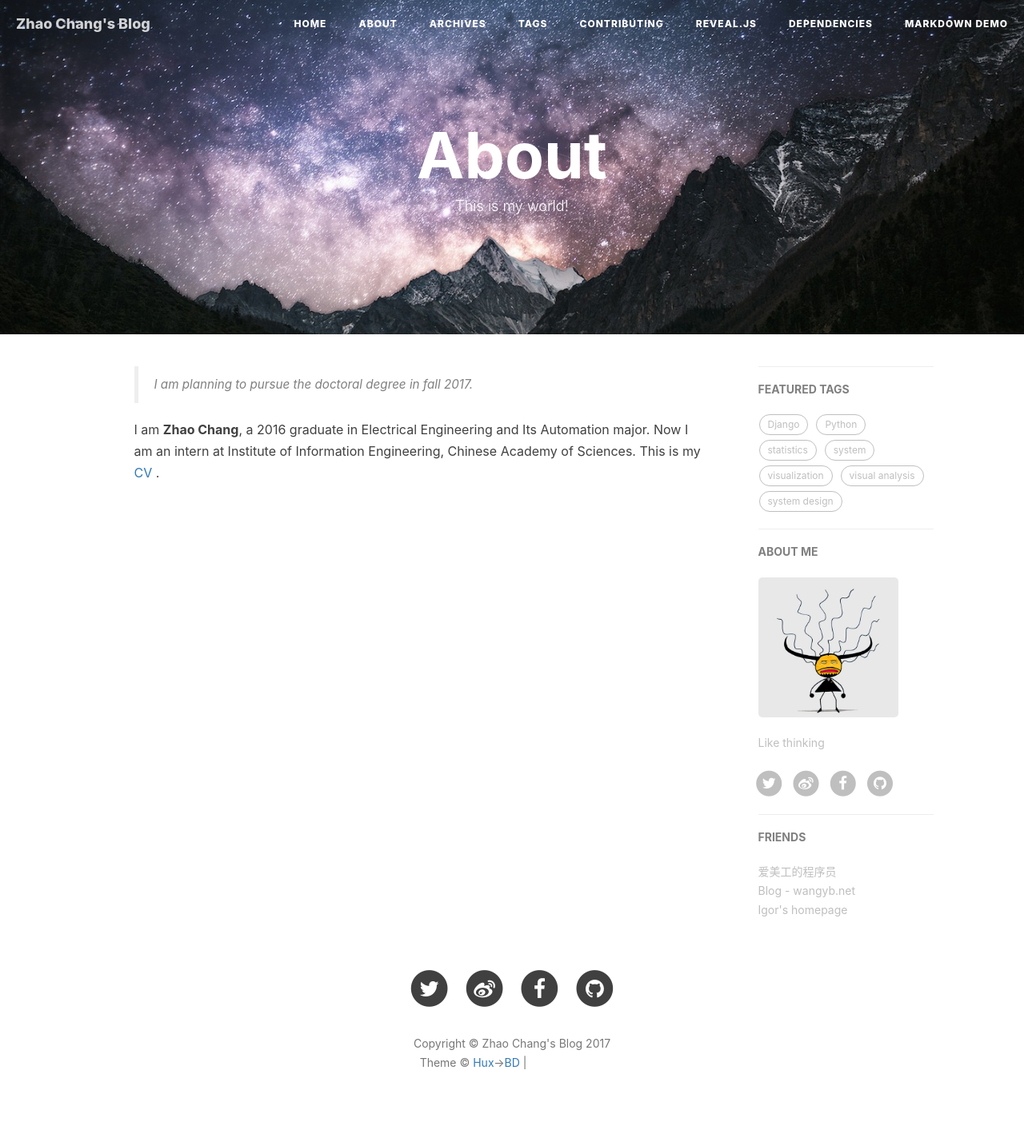
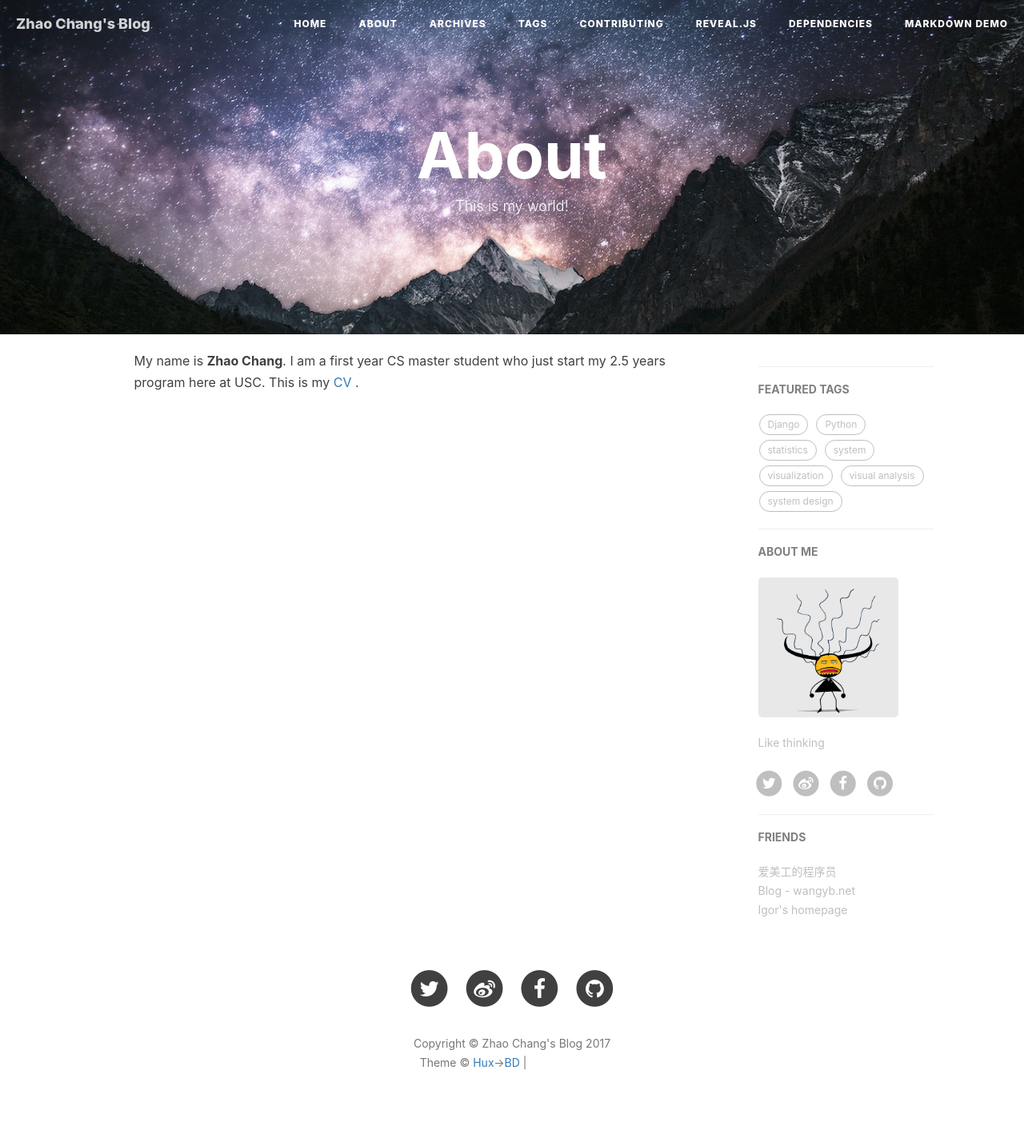
Before and after one commit to ChiaoGeek/chiaome.github.io, a Jekyll site: the page built from about.html, in a window 1280 px wide. Shown: the whole page at 80% size. Built offline with Jekyll 4.4.1, drawn with Linux system fonts in a browser that asks for light colours; nearby versions of some CDN libraries; comment, search, counter and statistics services are not loaded; grey boxes are pictures that could not be loaded.

Commit message:
Update about.html

```diff
--- a/about.html
+++ b/about.html
@@ -10,11 +10,11 @@ header-img: "img/about-bg.jpg"
 <!-- English Version -->
 <div class="en post-container">
   <!--copied from markdown -->
-    <blockquote><p> I am planning to pursue the doctoral degree in fall 2017.</p></blockquote>
+   <!-- <blockquote><p> I am planning to pursue the doctoral degree in fall 2017.</p></blockquote> -->
 
-  I am <strong>Zhao Chang</strong>, a 2016 graduate in Electrical Engineering and Its Automation major. Now I am an intern at Institute of Information Engineering, Chinese Academy of Sciences.
+  My name is <strong>Zhao Chang</strong>. I am a first year CS master student who just start my 2.5 years program here at USC.
   This is my <!-- <a href="" target="_blank">CV</a>.-->
-  <a href="#" target="_blank">CV</a> .
+  <a href="/attach/cv-zhao-chang.pdf" target="_blank">CV</a> .
 
 </div>
 
```
